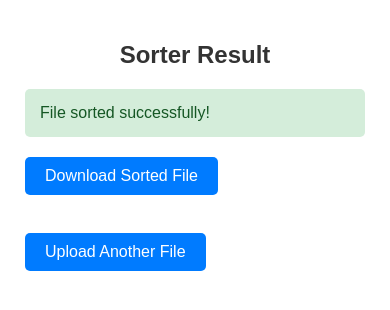
After one commit to nddavin/Sorter, a Flask app: template frontend/templates/result.html in a window 390 px wide. The commit adds this page. Shown: the top 310 px of the page. Run offline with Flask 3, Linux system fonts and the light colour scheme; the template is opened without the code that fills it, so the values that code supplies are empty; parts of the project's set-up code (start-up, migrations or seed data) failed here and were passed over.

Commit message:
Refactor frontend to use server-side rendering and add mobile responsiveness
- Replace JavaScript-based file upload with traditional form submission
- Add responsive CSS with mobile breakpoints and improved styling
- Create result.html template for displaying upload results
- Add file download endpoint in frontend
- Implement proper error handling with template rendering
- Add viewport meta tag and mobile-optimized layout
- Enhance backend with health check endpoint and improved error handling
- Add encryption utilities for secure data storage
- Update multimedia processor with CORS middleware and logging
- Fix various import issues and code formatting

```diff
--- a/frontend/frontend.py
+++ b/frontend/frontend.py
@@ -45,9 +45,9 @@ def upload_file():
         data = response.json()
 
         if "sorted_file" not in data:
-            return jsonify({"error": "Invalid response from backend"}), 502
+            return render_template("result.html", error="Invalid response from backend")
 
-        return jsonify(data)
+        return render_template("result.html", sorted_file=data["sorted_file"])
 
     except requests.Timeout:
         return jsonify({
@@ -65,5 +65,14 @@ def upload_file():
             "message": "The backend returned malformed data"
         }), 502
 
+@app.route("/download/<filename>")
+def download_file(filename):
+    try:
+        response = requests.get(f"{BACKEND_URL.replace('/sort', '/download/')}{filename}")
+        response.raise_for_status()
+        return response.content, response.status_code, response.headers.items()
+    except requests.RequestException:
+        return "File not found", 404
+
 if __name__ == "__main__":
     app.run(debug=DEBUG, host=HOST, port=PORT)
--- /dev/null
+++ b/frontend/templates/result.html
@@ -0,0 +1,52 @@
+<!DOCTYPE html>
+<html lang="en">
+<head>
+    <meta charset="UTF-8">
+    <meta name="viewport" content="width=device-width, initial-scale=1.0">
+    <title>Sorter Result</title>
+    <style>
+        body {
+            font-family: Arial, sans-serif;
+            max-width: 800px;
+            margin: 20px auto;
+            padding: 20px;
+            box-sizing: border-box;
+        }
+        h1 { color: #333; text-align: center; }
+        .message {
+            margin-top: 20px;
+            padding: 15px;
+            border-radius: 5px;
+            word-wrap: break-word;
+        }
+        .error { background-color: #f8d7da; color: #721c24; }
+        .success { background-color: #d4edda; color: #155724; }
+        a {
+            display: inline-block;
+            margin-top: 20px;
+            padding: 10px 20px;
+            background-color: #007bff;
+            color: white;
+            text-decoration: none;
+            border-radius: 5px;
+        }
+        a:hover { background-color: #0056b3; }
+
+        @media (max-width: 600px) {
+            body { margin: 10px; padding: 15px; }
+            h1 { font-size: 24px; }
+        }
+    </style>
+</head>
+<body>
+    <h1>Sorter Result</h1>
+    {% if error %}
+        <div class="message error">{{ error }}</div>
+    {% else %}
+        <div class="message success">File sorted successfully!</div>
+        <a href="/download/{{ sorted_file }}">Download Sorted File</a>
+    {% endif %}
+    <br><br>
+    <a href="/">Upload Another File</a>
+</body>
+</html>
--- a/multimedia_processor/seed_admin.py
+++ b/multimedia_processor/seed_admin.py
@@ -4,7 +4,6 @@ Populates DB with sample processed files for testing after migration.
 """
 
 import os
--from media_usage import bulk_process
 from .media_usage import bulk_process
 from .config import settings
 
--- a/requirements.txt
+++ b/requirements.txt
@@ -8,3 +8,4 @@ pytest
 pytest-asyncio
 httpx
 pytest-cov
+cryptography
```
Also changed, not shown: backend/backend.py (+7 -5 lines), frontend/templates/index.html (+39 -51 lines), multimedia_processor/api.py (+15 -11 lines), multimedia_processor/encryption.py (added, +28 -0 lines), multimedia_processor/factory.py (+1 -9 lines), multimedia_processor/main.py (+14 -2 lines), multimedia_processor/models.py (+12 -1 lines), multimedia_processor/tests/test_api.py (+0 -1 lines), README.md, 1 other file.
